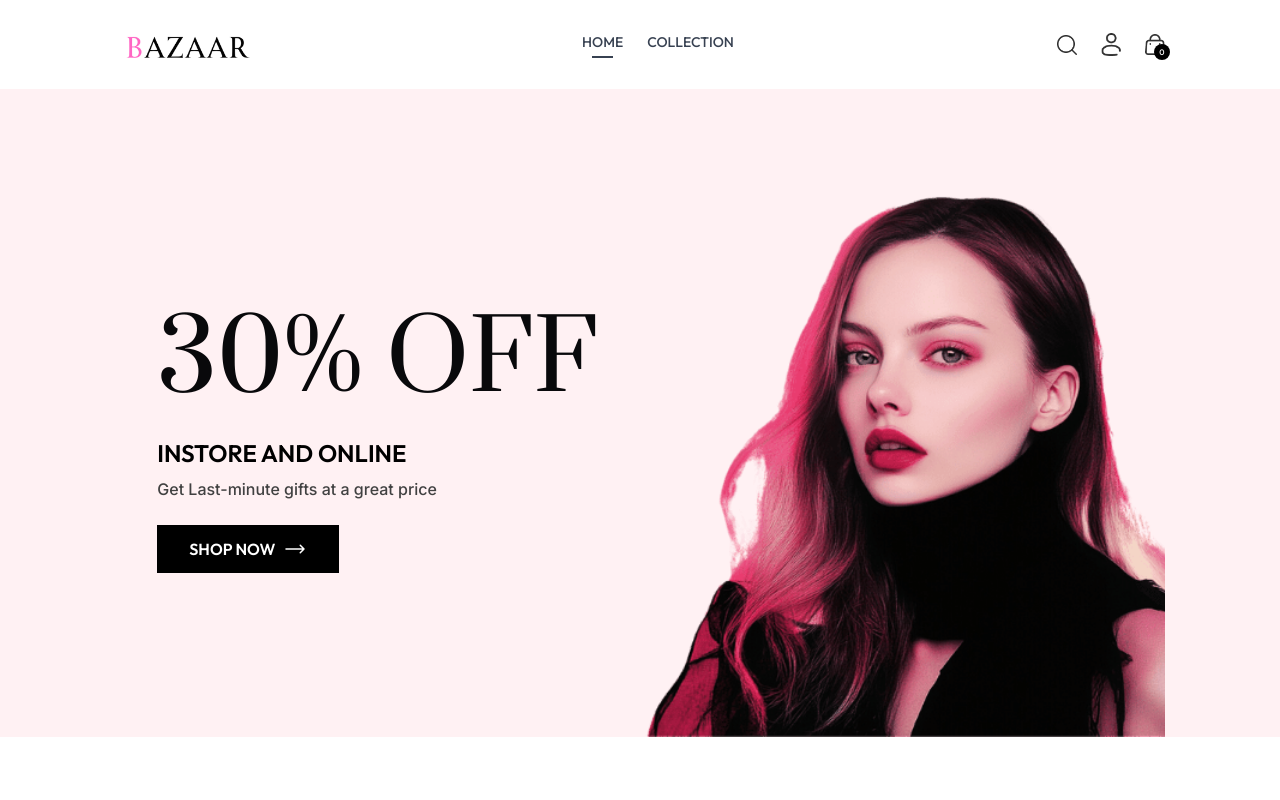
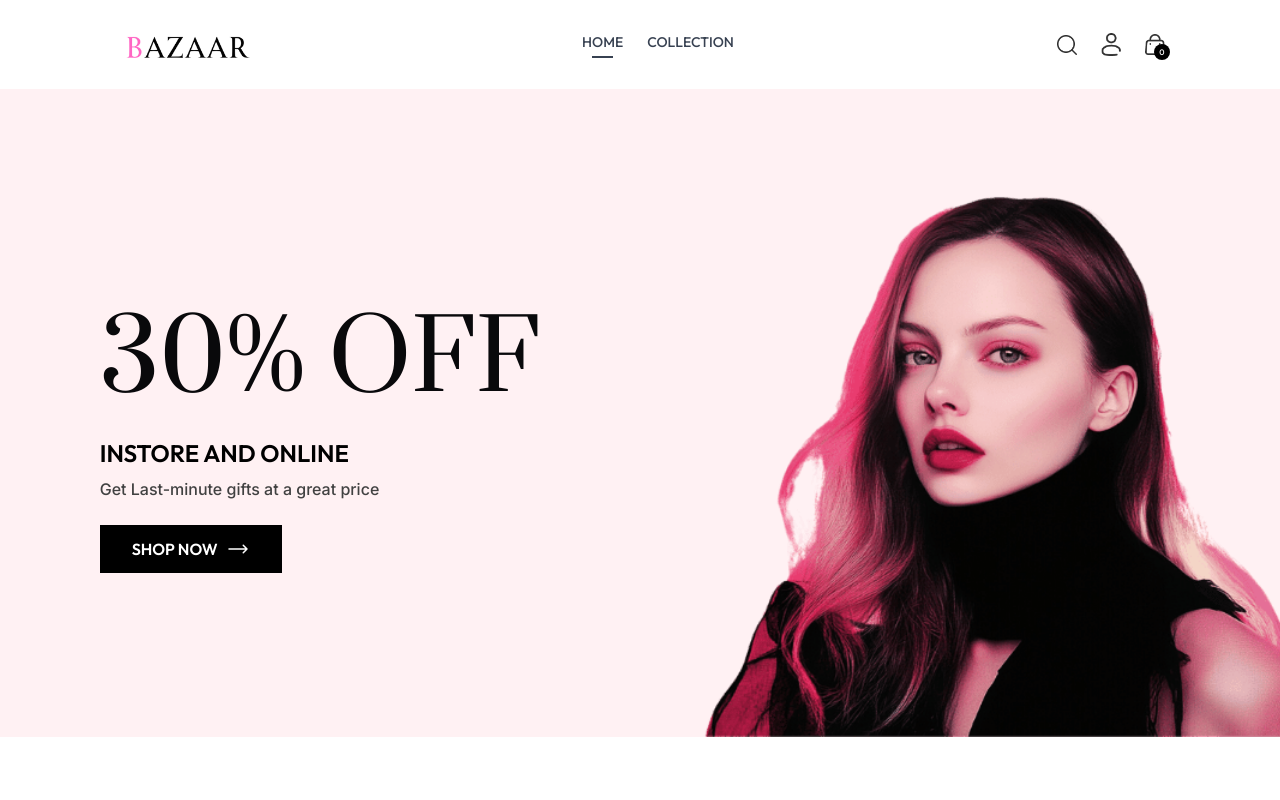
Before and after one commit to chun-eric/bazaar_ecommerce, a React (Vite) app: page / in a window 1280 px wide. Shown: the top 800 px of the page. Built offline with nearby package versions, Linux system fonts and the light colour scheme.

Commit message:
Fixed hero image crop issue

```diff
--- a/src/App.jsx
+++ b/src/App.jsx
@@ -45,7 +45,7 @@ const App = () => {
       </div>
 
       {/* Footer full width with container content */}
-      <div className='w-full bg-[#212121]'>
+      <div className='w-full bg-[#111827]'>
         <div className='px-4 sm:px-[5vw] md:px-[7vw] lg:px-[9vw]'>
           <Footer />
         </div>
--- a/src/components/Footer.jsx
+++ b/src/components/Footer.jsx
@@ -3,7 +3,7 @@ import { Link } from "react-router-dom";
 
 const Footer = () => {
   return (
-    <div className='flex flex-col sm:grid grid-cols-[1fr,1fr,1fr]  gap-14 sm:gap-16 my-8  text-sm  py-12 bg-[#212121] text-white'>
+    <div className='flex flex-col sm:grid grid-cols-[1fr,1fr,1fr]  gap-14 sm:gap-16 my-8  text-sm  py-12 bg-[#111827] text-white'>
       <div className='flex flex-col '>
         <img src={assets.footer_logo} alt='logo' className='w-24 mb-5' />
         <div className='flex gap-2 pl-2 '>
--- a/src/components/Hero.jsx
+++ b/src/components/Hero.jsx
@@ -4,11 +4,12 @@ import { Link } from "react-router-dom";
 const Hero = () => {
   return (
     <Link to='/collection'>
-      <div className='flex flex-col text-center mt-12  md:flex-row md:min-h-[600px] bg-[#FFF1F3]'>
+      <div className='bg-[#FFF1F3]'>
+        <div className='flex flex-col text-center mt-12 md:flex-row md:min-h-[600px] max-w-[1280px] mx-auto '>
           {/* HERO LEFT */}
 
           <div className='flex items-center justify-center w-full py-10 md:w-1/2 sm:px-8'>
-          <div className='text-[#414141] flex flex-col justify-center  '>
+            <div className='text-[#414141] flex flex-col justify-center max-w-xl '>
               <p className='flex md:text-left sm:py-3 text-5xl md:text-6xl lg:text-7xl xl:text-8xl leading-relaxed font-["Prata"] text-zinc-950 justify-center pt-3 md:items-start'>
                 30% OFF
               </p>
@@ -50,12 +51,16 @@ const Hero = () => {
           </div>
 
           {/* HERO RIGHT */}
-
+          <div className='md:w-1/2'>
+            <div className='relative md:w-full h-[400px] md:h-full'>
               <img
                 src={assets.hero_image3}
                 alt='hero_image'
-          className='object-cover w-full md:w-1/2'
+                className='absolute inset-0 object-cover w-full h-full md:object-center'
               />
+            </div>
+          </div>
+        </div>
       </div>
     </Link>
   );
--- a/src/components/LatestCollection.jsx
+++ b/src/components/LatestCollection.jsx
@@ -59,7 +59,7 @@ const LatestCollection = () => {
                 <div className='relative w-full cursor-pointer max-h-[44rem] border border-gray-400'>
                   {latestProducts[0] && (
                     <Link to={`/collection`} clasName='block h-full'>
-                      <div className='relative h-full overflow-hidden transition-all duration-200 ease-in-out hover:shadow-lg'>
+                      <div className='relative h-full overflow-hidden transition-all duration-200 ease-in-out '>
                         <div className='absolute inset-0 flex items-center justify-center'>
                           <img
                             src={
@@ -92,7 +92,7 @@ const LatestCollection = () => {
                       >
                         <div
                           key={index}
-                          className='relative w-full h-full overflow-hidden transition-all duration-200 ease-in-out border border-gray-400 cursor-pointer hover:shadow-lg'
+                          className='relative w-full h-full overflow-hidden transition-all duration-200 ease-in-out border border-gray-400 cursor-pointer '
                         >
                           <div className='absolute inset-0 flex items-center justify-center'>
                             <img
@@ -117,7 +117,7 @@ const LatestCollection = () => {
                         key={products._id}
                         to={`/product/${latestProducts[5]._id}`}
                       >
-                        <div className='relative h-full overflow-hidden transition-all duration-200 ease-in-out cursor-pointer hover:shadow-lg'>
+                        <div className='relative h-full overflow-hidden transition-all duration-200 ease-in-out cursor-pointer '>
                           <div className='absolute inset-0 flex items-center justify-center'>
                             <img
                               src={latestProducts[5].image}
--- a/src/components/Policy.jsx
+++ b/src/components/Policy.jsx
@@ -2,14 +2,14 @@ import { assets } from "../assets/assets";
 
 const Policy = () => {
   return (
-    <div className='flex flex-col justify-around gap-12 py-20 text-xs text-center text-gray-700 sm:flex-row sm:gap-5 sm:text-sm md:text-base'>
+    <div className='flex flex-col justify-around gap-12 my-10 text-xs text-center text-gray-700 py-28 sm:flex-row sm:gap-5 sm:text-sm md:text-base'>
       <div className=''>
         <img
           src={assets.exchange_icon}
           alt='exchange_icon'
           className='w-12 m-auto mb-5'
         />
-        <p className='text-lg font-semibold text-slate-950'>
+        <p className='text-lg font-semibold text-slate-850'>
           Easy Exchange Policy
         </p>
         <p className='text-[0.9rem] text-gray-600'>
@@ -22,7 +22,7 @@ const Policy = () => {
           alt='return icon'
           className='w-12 m-auto mb-5'
         />
-        <p className='text-lg font-semibold text-slate-950'>
+        <p className='text-lg font-semibold text-slate-850'>
           30 Days Return Policy
         </p>
         <p className='text-gray-600 text-[0.9rem]'>
@@ -35,7 +35,7 @@ const Policy = () => {
           alt='customer support icon'
           className='w-12 m-auto mb-5'
         />
-        <p className='text-lg font-semibold text-slate-950'>
+        <p className='text-lg font-semibold text-slate-850'>
           Awesome Customer Support
         </p>
         <p className='text-gray-600 text-[0.9rem]'>
--- a/src/components/Subscribe.jsx
+++ b/src/components/Subscribe.jsx
@@ -1,8 +1,8 @@
 const Subscribe = () => {
   return (
-    <div className='w-full bg-[#FED2D1] pb-2'>
+    <div className='w-full bg-[#FCE7F3] pb-2'>
       <div className=''>
-        <div className='text-center bg-[#FED2D1] py-16'>
+        <div className='text-center bg-[#FCE7F3] py-16'>
           <p className='mt-2 text-xl sm:text-2xl font-medium text-slate-950 font-[outfit]'>
             Subscribe & get 15% off
           </p>
--- a/src/pages/Home.jsx
+++ b/src/pages/Home.jsx
@@ -8,9 +8,7 @@ const Home = () => {
   return (
     <div className='flex flex-col -mx-4 sm:-mx-[5vw] md:-mx-[7vw] lg:-mx-[9vw]'>
       <div className='w-full bg-[#FFF1F3]'>
-        <div className='px-4 sm:px-[5vw] md:px-[7vw] lg:px-[9vw]'>
-          <Hero />
-        </div>
+        <Hero />
       </div>
 
       <div className='px-4 sm:px-[5vw] md:px-[7vw] lg:px-[9vw]'>
@@ -23,12 +21,11 @@ const Home = () => {
           <BestSeller />
         </div>
       </div>
-
+      <div className='w-full'>
+        <Subscribe />
+      </div>
       <div className='px-4 sm:px-[5vw] md:px-[7vw] lg:px-[9vw]'>
         <Policy />
-      </div>
-      <div className='w-full'>
-        <Subscribe />
       </div>
     </div>
   );
```
Also changed, not shown: 1 other file (tests, documents, lock files or other folders). Lines whose indentation alone changed are shown as unchanged.
